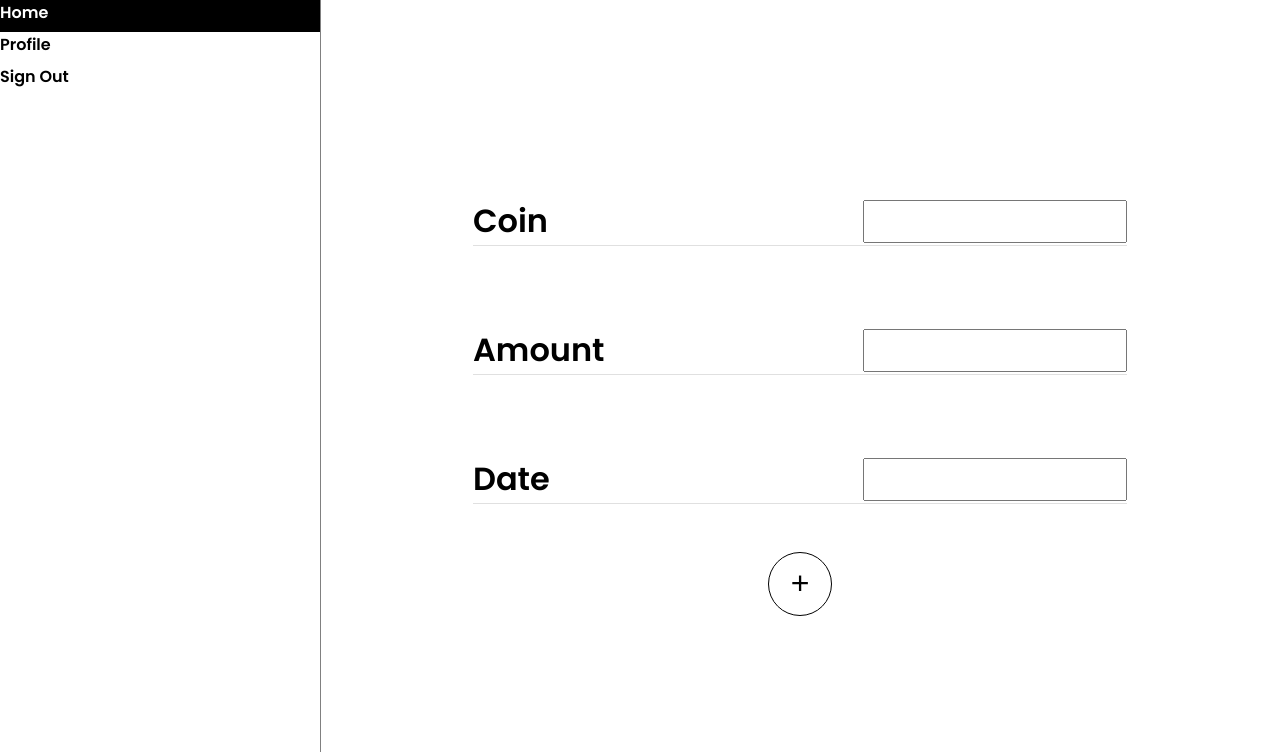
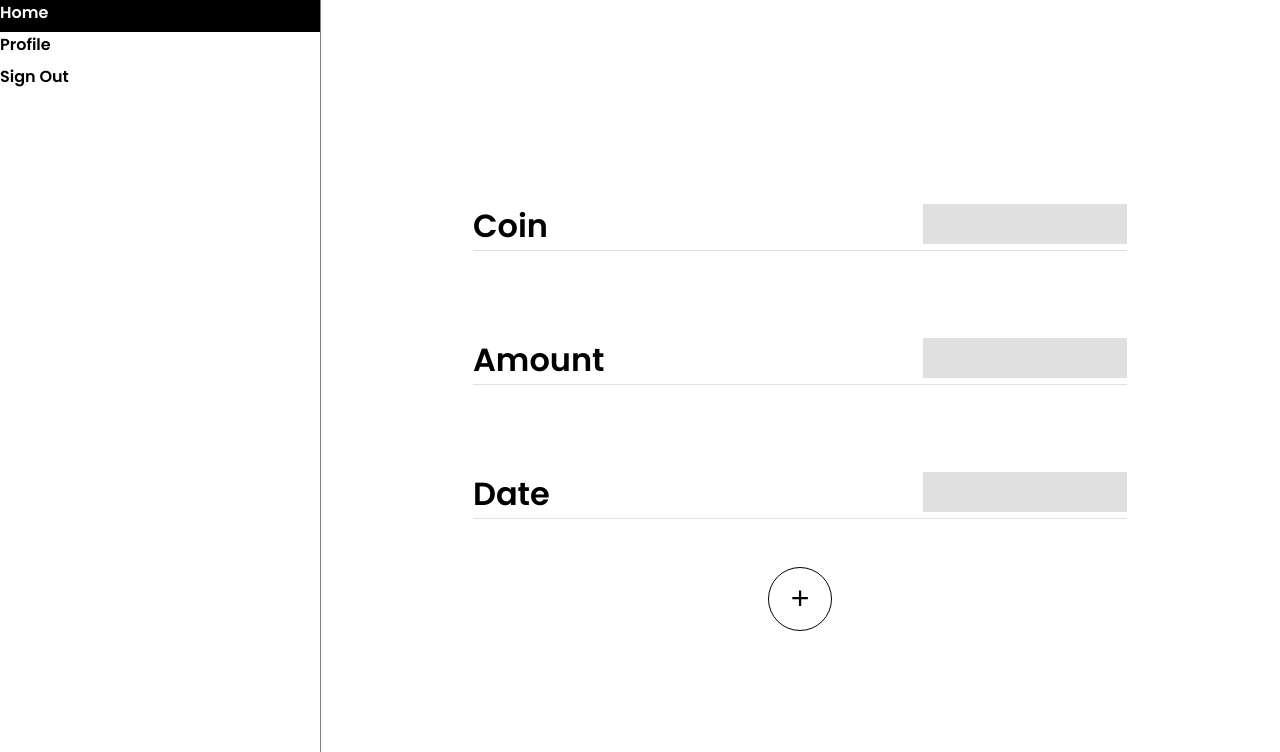
Before and after one commit to leonardKleber/crypto-dashboard, a Flask app: page /add_asset in a window 1280 px wide. Shown: the top 752 px of the page. Run offline with Flask 2, Linux system fonts and the light colour scheme; data that the repository does not hold is empty.

Commit message:
Update input style

```diff
--- a/static/scripts/timer.js
+++ b/static/scripts/timer.js
@@ -14,6 +14,6 @@ function updateTimer() {
             var string = '00:0' + minutes_string;
             document.querySelector('#time').innerHTML = string;
         }
-    }, 1400)
+    }, 1500)
 }
 updateTimer()
--- a/static/stylesheets/add_asset.css
+++ b/static/stylesheets/add_asset.css
@@ -63,9 +63,14 @@ html, body {
 }
 
 input {
-    font-weight: 600;
-    font-size: 1em;
+    font-weight: 500;
+    font-size: 0.75em;
     width: 8em;
+    border: 0;
+    background-color: rgb(224,224,224);
+    color: rgb(128,128,128);
+    padding: 0.25em;
+    margin-bottom: 0.25em;
 }
 
 .error {
```
